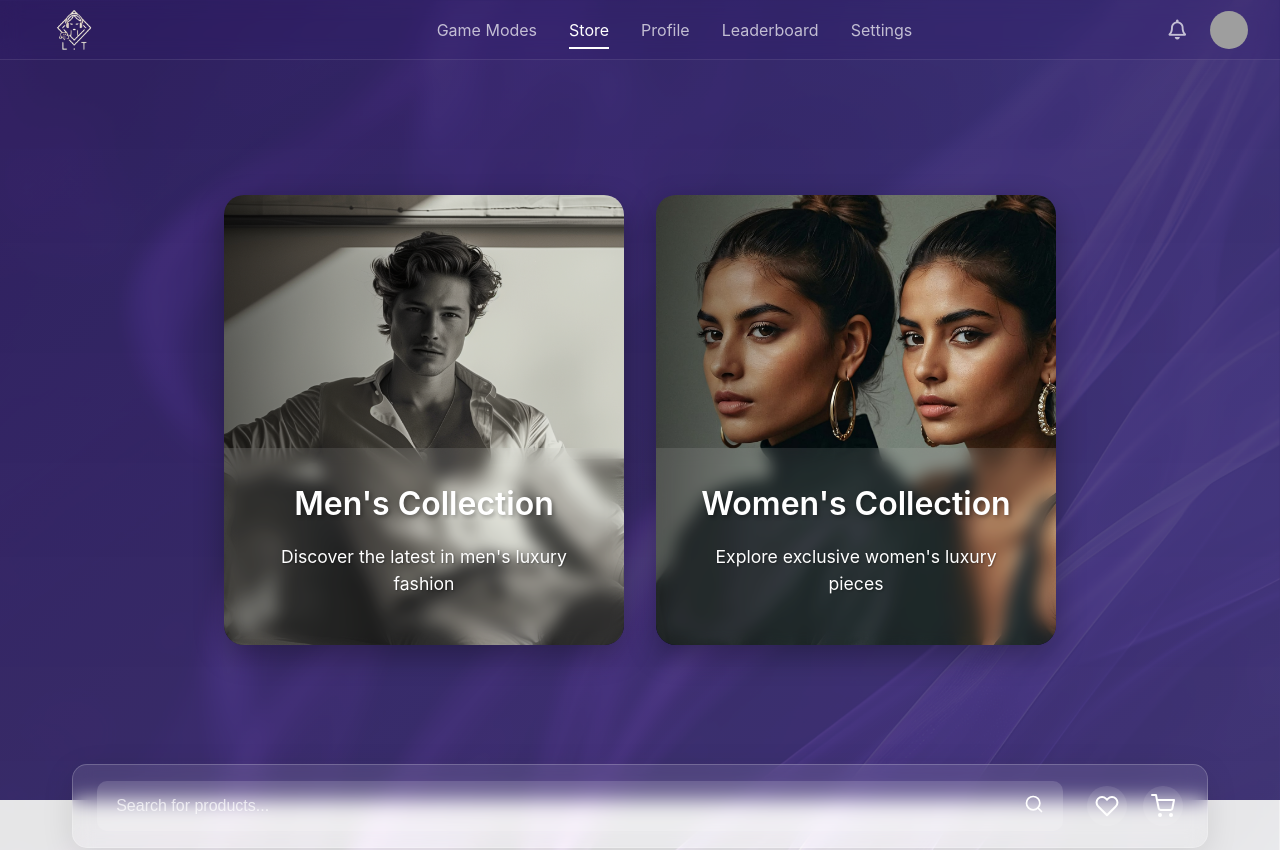
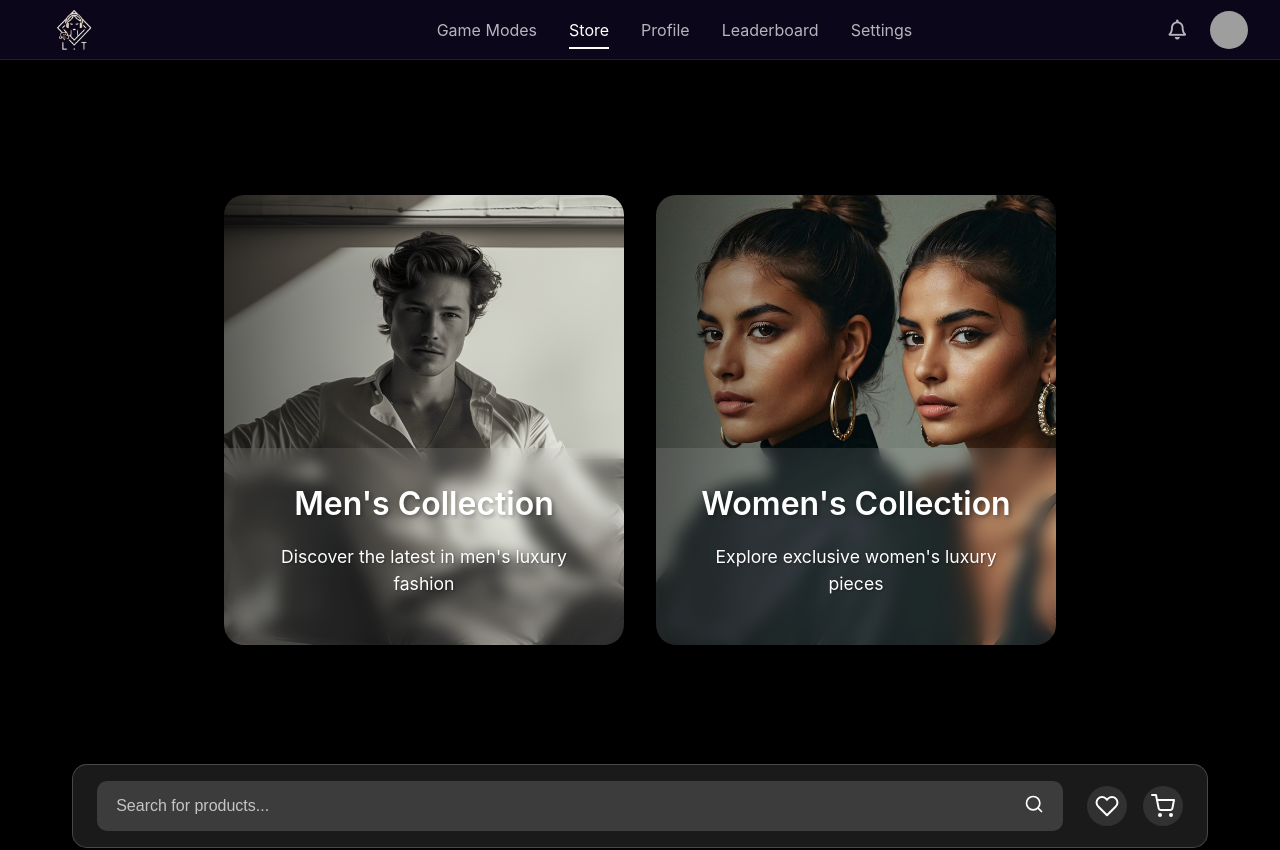
Before and after one commit to luxuryintaste-LIT/lit-ecommerce-backend, a React (Vite) app: page / in a window 1280 px wide. Shown: the top 850 px of the page. Built offline with nearby package versions, Linux system fonts and the light colour scheme; grey boxes are pictures that could not be loaded.

Commit message:
fixed background

```diff
--- a/src/App.css
+++ b/src/App.css
@@ -19,14 +19,10 @@ body {
   color: var(--text-color);
   min-height: 100vh;
   position: relative;
-  background-image: url('/src/img/body-bg.png');
-  background-repeat: repeat;
-  background-size: cover;
-  background-position: center;
-  background-attachment: fixed;
+  background-color: #000000; /* Black background */
 }
 
-/* Dark gradient overlay */
+/* Pattern overlay */
 body::before {
   content: '';
   position: fixed;
@@ -34,12 +30,13 @@ body::before {
   left: 0;
   width: 100%;
   height: 100%;
-  background: linear-gradient(to bottom,
-    rgba(0, 0, 0, 0.7),
-    rgba(0, 0, 0, 0.5)
-  );
+  background-image: url('/src/img/body-bg.png');
+  background-repeat: repeat;
+  background-size: cover;
+  background-position: center;
+  opacity: 0.1; /* Adjust this value to make pattern more/less visible */
   pointer-events: none;
-  z-index: -1;
+  z-index: -2;
 }
 
 /* Purple gradient overlay */
```
